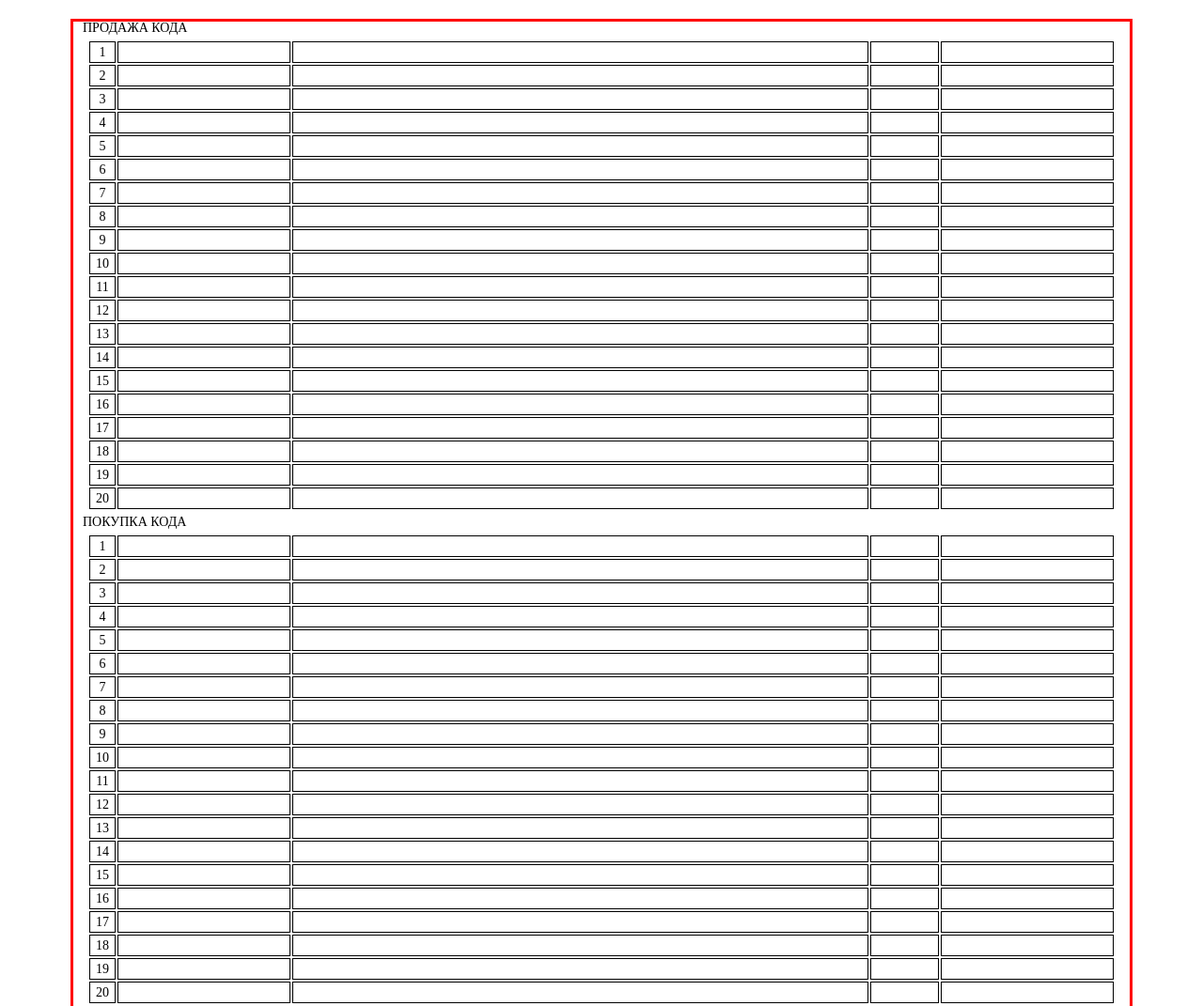
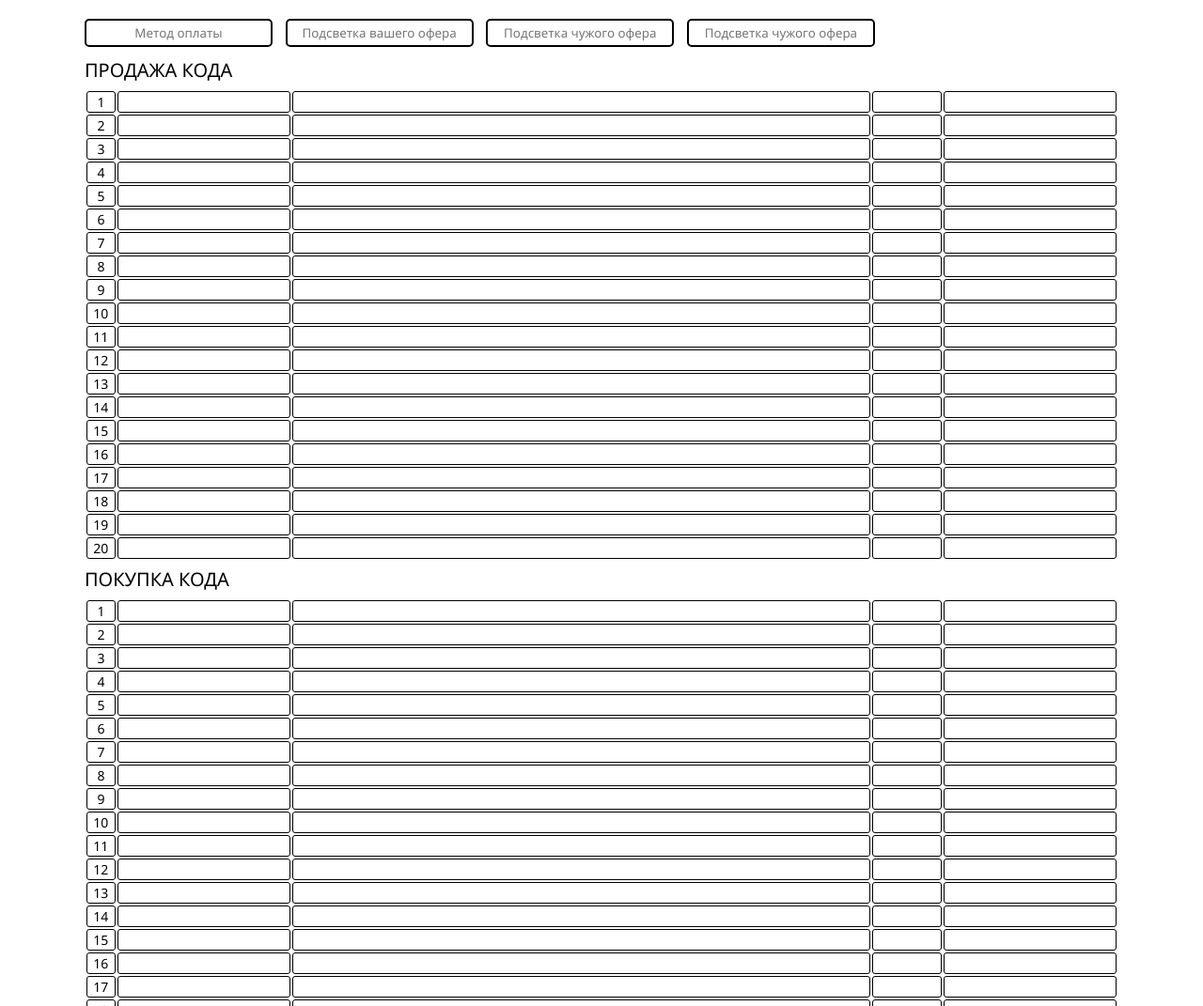
Before and after one commit to leonidka-drug/Gara_Improved, a plain HTML site: page index.html in a window 1280 px wide. Shown: the top 1071 px of the page at 94% size. Drawn offline with Linux system fonts and the light colour scheme; no server answers.

Commit message:
Add input fields to filter by payment method, also to highlight offers; Improve page style

```diff
--- a/index.html
+++ b/index.html
@@ -9,7 +9,13 @@
 </head>
 <body>
   <div class="container">
-    <div class="table_header">ПРОДАЖА КОДА</div>
+    <div class="filter-menu">
+      <input id="payment" type="text" placeholder="Метод оплаты">
+      <input id="main-highlight" type="text" placeholder="Подсветка вашего офера">
+      <input id="highlight-2" type="text" placeholder="Подсветка чужого офера">
+      <input id="highlight-3" type="text" placeholder="Подсветка чужого офера">
+    </div>
+    <h2 class="table_header">ПРОДАЖА КОДА</h2>
     <table id="sell">
       <tbody>
         <tr class="offer-1">
@@ -154,7 +160,7 @@
         </tr>
       </tbody>
     </table>
-    <div class="table_header">ПОКУПКА КОДА</div>
+    <h2 class="table_header">ПОКУПКА КОДА</h2>
     <table id="buy">
       <tbody>
         <tr class="offer-1">
--- a/js/ajax.js
+++ b/js/ajax.js
@@ -2,13 +2,13 @@ const xhrToBuyData = new XMLHttpRequest()
 const xhrToSellData = new XMLHttpRequest()
 
 setInterval(() => {
-  xhrToSellData.open("GET", "https://garantex.io/api/v2/otc/ads?direction=sell&payment_method=тинь")
+  xhrToSellData.open("GET", `https://garantex.io/api/v2/otc/ads?direction=sell&payment_method=${getPaymentMethod()}`)
   xhrToSellData.responseType = "json"
   xhrToSellData.send()
 }, 4100);
 
 setInterval(() => {
-  xhrToBuyData.open("GET", "https://garantex.io/api/v2/otc/ads?direction=buy&payment_method=тинь")
+  xhrToBuyData.open("GET", `https://garantex.io/api/v2/otc/ads?direction=buy&payment_method=${getPaymentMethod()}`)
   xhrToBuyData.responseType = "json"
   xhrToBuyData.send()
 }, 4100);
@@ -27,10 +27,10 @@ xhrToSellData.onload = () => {
 
 function responseHandler(xhr, table) {
   if (xhr.status === 200) {
-    let response = xhr.response
+    const response = xhr.response
     let prepared_data = []
 
-    for (let offer = 0; offer < 20; offer++) {
+    for (let offer = 0; offer < (response.length < 20 ? response.length : 20); offer++) {
       prepared_data[1] = response[offer]["member"]
       prepared_data[2] = response[offer]["payment_method"].slice(0, 50)
       prepared_data[3] = ((response[offer]["price"] - 1) * 100).toFixed(2) + " %"
@@ -70,14 +70,32 @@ function formatAmount(amount) {
 function highlight(table) {
   for (let offer = 0; offer < 20; offer++) {
     const row = table.tBodies[0].rows[offer]
-    const nick = row.cells[1].textContent
+    const eachNickname = row.cells[1].textContent
+    const mainNickname = document.querySelector("#main-highlight").value
+    const anyNickname1 = document.querySelector("#highlight-2").value
+    const anyNickname2 = document.querySelector("#highlight-3").value
 
-    if (nick == "FastCoin") {
+    if (eachNickname === "") {
+      row.style.backgroundColor = ""
+    } else if (eachNickname == mainNickname) {
       row.style.backgroundColor = "yellow"
-    } else if (nick == "Piu" || nick == "Olegblatnov") {
+    } else if (eachNickname == anyNickname1 || eachNickname == anyNickname2) {
       row.style.backgroundColor = "#b9e8d9"
     } else {
       row.style.backgroundColor = ""
     }
   }
 }
+
+function getPaymentMethod() {
+  let pattern = ""
+  const inputText = document.querySelector("#payment").value
+
+  if (inputText === "") {
+    pattern = "тинь"
+  } else {
+    pattern = inputText
+  }
+
+  return pattern
+}
--- a/scss/_general.scss
+++ b/scss/_general.scss
@@ -1,13 +1,40 @@
+body {
+    font-family: 'Segoe UI', Tahoma, Geneva, Verdana, sans-serif;
+}
+
+h2 {
+    font-size: 20px;
+    font-weight: 500;
+}
+
 .container {
     position: relative;
     max-width: 1130px;
-    margin: 20px auto;
+    margin: 10px auto;
     padding: 0 10px;
+    // background-color: rgba(163, 191, 192, 0.548);
 
     display: flex;
     flex-direction: column;
     justify-content: space-between;
-    border: solid red;
+}
+
+input {
+    display: inline-block;
+    width: 200px;
+    height: 30px;
+    margin: 10px 5px;
+    border: solid 2px black;
+    border-radius: 5px;
+    text-align: center;
+
+    &::placeholder {
+        padding: 2px 8px;
+    }
+}
+
+.table_header {
+    margin: 5px;
 }
 
 table {
@@ -15,6 +42,7 @@ table {
 
     td {
         border: 1px solid black;
+        border-radius: 3px;
         padding: 0.25rem;
 
         &.max, &.price, &.number {
```
Also changed, not shown: css/style.min.css (+1 -1 lines).
